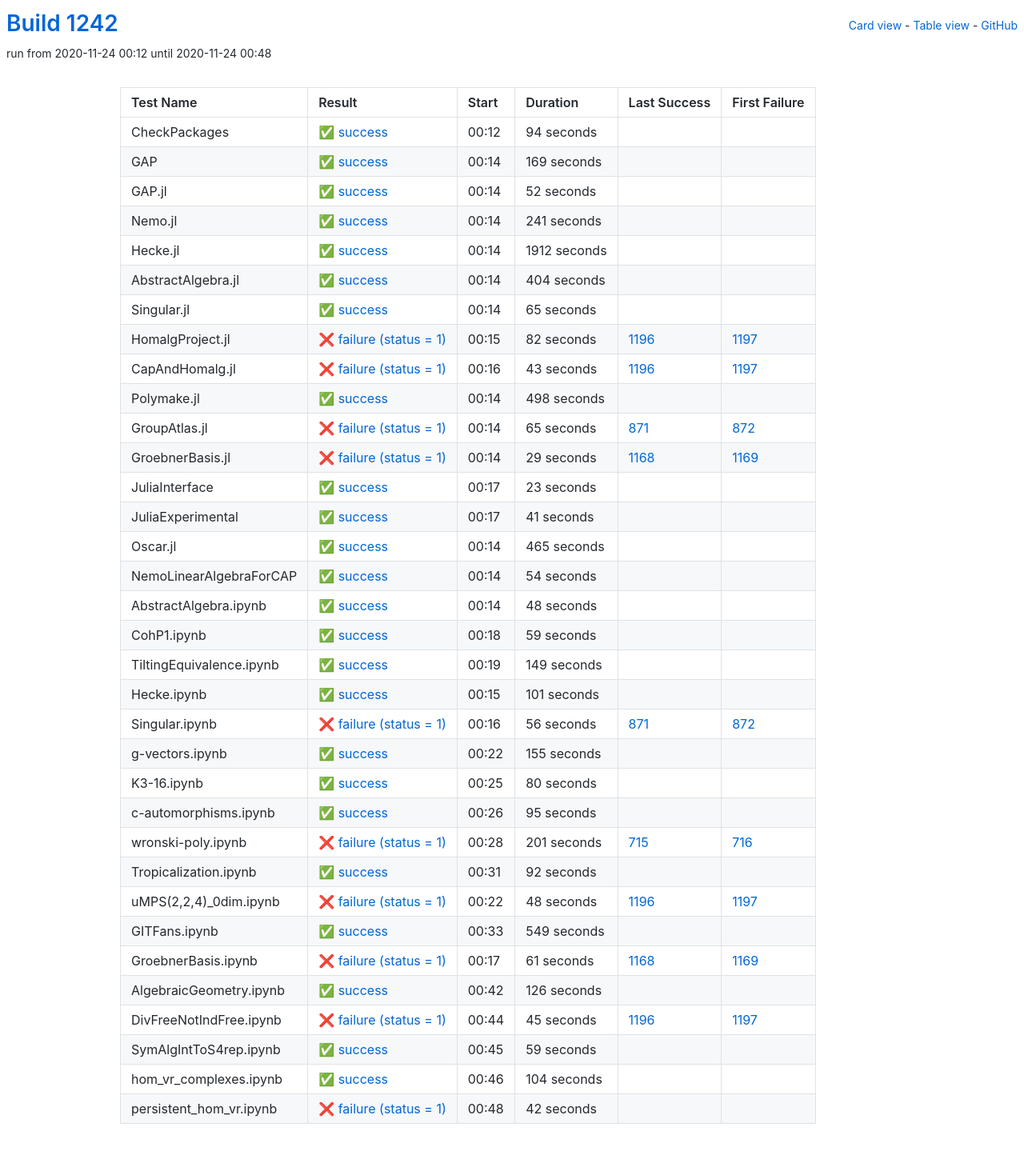
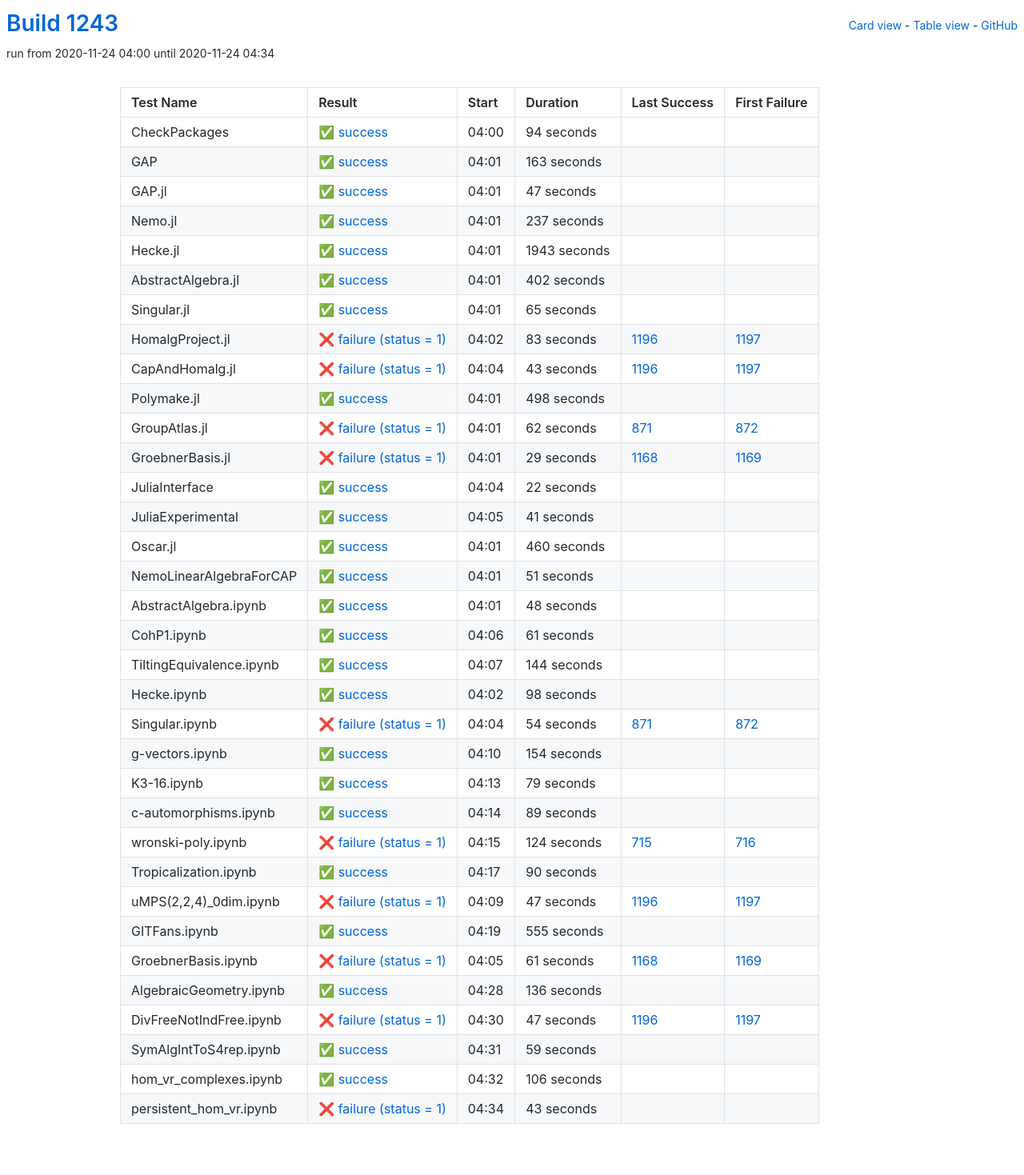
Before and after one commit to oscar-system/oscar-ci-status-stable, a Jekyll site: the page built from table.html, in a window 1280 px wide. Shown: the whole page at 80% size. Built offline with Jekyll 4.4.1, drawn with Linux system fonts in a browser that asks for light colours.

Commit message:
Build #1243

```diff
--- a/_data/ci.yml
+++ b/_data/ci.yml
@@ -1,6 +1,6 @@
 ---
-build: 1242
-build_url: https://oscarci.mathematik.uni-kl.de/job/oscar-stable/1242/
+build: 1243
+build_url: https://oscarci.mathematik.uni-kl.de/job/oscar-stable/1243/
 job: oscar-stable
 organization: oscar-system
 repo: oscar-ci-status-stable
@@ -8,8 +8,8 @@ repourl: https://github.com/oscar-system/oscar-ci-status-stable
 tests:
 - name: CheckPackages
   id: checkpackages
-  log: https://oscarci.mathematik.uni-kl.de/job/oscar-stable/1242/artifact/logs/build-1242/CheckPackages.log
-  start: 2020-11-24 00:12
+  log: https://oscarci.mathematik.uni-kl.de/job/oscar-stable/1243/artifact/logs/build-1243/CheckPackages.log
+  start: 2020-11-24 04:00
   success: true
   exitcode: 0
   status: success
@@ -20,68 +20,68 @@ tests:
   first_failure_url:
 - name: GAP
   id: gap
-  log: https://oscarci.mathematik.uni-kl.de/job/oscar-stable/1242/artifact/logs/build-1242/GAP.log
-  start: 2020-11-24 00:14
+  log: https://oscarci.mathematik.uni-kl.de/job/oscar-stable/1243/artifact/logs/build-1243/GAP.log
+  start: 2020-11-24 04:01
   success: true
   exitcode: 0
   status: success
-  duration: 169
+  duration: 163
   last_success: false
   last_success_url:
   first_failure: false
   first_failure_url:
 - name: GAP.jl
   id: gap-jl
-  log: https://oscarci.mathematik.uni-kl.de/job/oscar-stable/1242/artifact/logs/build-1242/GAP.jl.log
-  start: 2020-11-24 00:14
+  log: https://oscarci.mathematik.uni-kl.de/job/oscar-stable/1243/artifact/logs/build-1243/GAP.jl.log
+  start: 2020-11-24 04:01
   success: true
   exitcode: 0
   status: success
-  duration: 52
+  duration: 47
   last_success: false
   last_success_url:
   first_failure: false
   first_failure_url:
 - name: Nemo.jl
   id: nemo-jl
-  log: https://oscarci.mathematik.uni-kl.de/job/oscar-stable/1242/artifact/logs/build-1242/Nemo.jl.log
-  start: 2020-11-24 00:14
+  log: https://oscarci.mathematik.uni-kl.de/job/oscar-stable/1243/artifact/logs/build-1243/Nemo.jl.log
+  start: 2020-11-24 04:01
   success: true
   exitcode: 0
   status: success
-  duration: 241
+  duration: 237
   last_success: false
   last_success_url:
   first_failure: false
   first_failure_url:
 - name: Hecke.jl
   id: hecke-jl
-  log: https://oscarci.mathematik.uni-kl.de/job/oscar-stable/1242/artifact/logs/build-1242/Hecke.jl.log
-  start: 2020-11-24 00:14
+  log: https://oscarci.mathematik.uni-kl.de/job/oscar-stable/1243/artifact/logs/build-1243/Hecke.jl.log
+  start: 2020-11-24 04:01
   success: true
   exitcode: 0
   status: success
-  duration: 1912
+  duration: 1943
   last_success: false
   last_success_url:
   first_failure: false
   first_failure_url:
 - name: AbstractAlgebra.jl
   id: abstractalgebra-jl
-  log: https://oscarci.mathematik.uni-kl.de/job/oscar-stable/1242/artifact/logs/build-1242/AbstractAlgebra.jl.log
-  start: 2020-11-24 00:14
+  log: https://oscarci.mathematik.uni-kl.de/job/oscar-stable/1243/artifact/logs/build-1243/AbstractAlgebra.jl.log
+  start: 2020-11-24 04:01
   success: true
   exitcode: 0
   status: success
-  duration: 404
+  duration: 402
   last_success: false
   last_success_url:
   first_failure: false
   first_failure_url:
 - name: Singular.jl
   id: singular-jl
-  log: https://oscarci.mathematik.uni-kl.de/job/oscar-stable/1242/artifact/logs/build-1242/Singular.jl.log
-  start: 2020-11-24 00:14
+  log: https://oscarci.mathematik.uni-kl.de/job/oscar-stable/1243/artifact/logs/build-1243/Singular.jl.log
+  start: 2020-11-24 04:01
   success: true
   exitcode: 0
   status: success
@@ -92,20 +92,20 @@ tests:
   first_failure_url:
 - name: HomalgProject.jl
   id: homalgproject-jl
-  log: https://oscarci.mathematik.uni-kl.de/job/oscar-stable/1242/artifact/logs/build-1242/HomalgProject.jl.log
-  start: 2020-11-24 00:15
+  log: https://oscarci.mathematik.uni-kl.de/job/oscar-stable/1243/artifact/logs/build-1243/HomalgProject.jl.log
+  start: 2020-11-24 04:02
   success: false
   exitcode: 1
   status: failure
-  duration: 82
+  duration: 83
   last_success: 1196
   last_success_url: https://oscarci.mathematik.uni-kl.de/job/oscar-stable/1196/
   first_failure: 1197
   first_failure_url: https://oscarci.mathematik.uni-kl.de/job/oscar-stable/1197/
 - name: CapAndHomalg.jl
   id: capandhomalg-jl
-  log: https://oscarci.mathematik.uni-kl.de/job/oscar-stable/1242/artifact/logs/build-1242/CapAndHomalg.jl.log
-  start: 2020-11-24 00:16
+  log: https://oscarci.mathematik.uni-kl.de/job/oscar-stable/1243/artifact/logs/build-1243/CapAndHomalg.jl.log
+  start: 2020-11-24 04:04
   success: false
   exitcode: 1
   status: failure
@@ -116,8 +116,8 @@ tests:
   first_failure_url: https://oscarci.mathematik.uni-kl.de/job/oscar-stable/1197/
 - name: Polymake.jl
   id: polymake-jl
-  log: https://oscarci.mathematik.uni-kl.de/job/oscar-stable/1242/artifact/logs/build-1242/Polymake.jl.log
-  start: 2020-11-24 00:14
+  log: https://oscarci.mathematik.uni-kl.de/job/oscar-stable/1243/artifact/logs/build-1243/Polymake.jl.log
+  start: 2020-11-24 04:01
   success: true
   exitcode: 0
   status: success
@@ -128,20 +128,20 @@ tests:
   first_failure_url:
 - name: GroupAtlas.jl
   id: groupatlas-jl
-  log: https://oscarci.mathematik.uni-kl.de/job/oscar-stable/1242/artifact/logs/build-1242/GroupAtlas.jl.log
-  start: 2020-11-24 00:14
+  log: https://oscarci.mathematik.uni-kl.de/job/oscar-stable/1243/artifact/logs/build-1243/GroupAtlas.jl.log
+  start: 2020-11-24 04:01
   success: false
   exitcode: 1
   status: failure
-  duration: 65
+  duration: 62
   last_success: 871
   last_success_url: https://oscarci.mathematik.uni-kl.de/job/oscar-stable/871/
   first_failure: 872
   first_failure_url: https://oscarci.mathematik.uni-kl.de/job/oscar-stable/872/
 - name: GroebnerBasis.jl
   id: groebnerbasis-jl
-  log: https://oscarci.mathematik.uni-kl.de/job/oscar-stable/1242/artifact/logs/build-1242/GroebnerBasis.jl.log
-  start: 2020-11-24 00:14
+  log: https://oscarci.mathematik.uni-kl.de/job/oscar-stable/1243/artifact/logs/build-1243/GroebnerBasis.jl.log
+  start: 2020-11-24 04:01
   success: false
   exitcode: 1
   status: failure
@@ -152,20 +152,20 @@ tests:
   first_failure_url: https://oscarci.mathematik.uni-kl.de/job/oscar-stable/1169/
 - name: JuliaInterface
   id: juliainterface
-  log: https://oscarci.mathematik.uni-kl.de/job/oscar-stable/1242/artifact/logs/build-1242/JuliaInterface.log
-  start: 2020-11-24 00:17
+  log: https://oscarci.mathematik.uni-kl.de/job/oscar-stable/1243/artifact/logs/build-1243/JuliaInterface.log
+  start: 2020-11-24 04:04
   success: true
   exitcode: 0
   status: success
-  duration: 23
+  duration: 22
   last_success: false
   last_success_url:
   first_failure: false
   first_failure_url:
 - name: JuliaExperimental
   id: juliaexperimental
-  log: https://oscarci.mathematik.uni-kl.de/job/oscar-stable/1242/artifact/logs/build-1242/JuliaExperimental.log
-  start: 2020-11-24 00:17
+  log: https://oscarci.mathematik.uni-kl.de/job/oscar-stable/1243/artifact/logs/build-1243/JuliaExperimental.log
+  start: 2020-11-24 04:05
   success: true
   exitcode: 0
   status: success
@@ -176,32 +176,32 @@ tests:
   first_failure_url:
 - name: Oscar.jl
   id: oscar-jl
-  log: https://oscarci.mathematik.uni-kl.de/job/oscar-stable/1242/artifact/logs/build-1242/Oscar.jl.log
-  start: 2020-11-24 00:14
+  log: https://oscarci.mathematik.uni-kl.de/job/oscar-stable/1243/artifact/logs/build-1243/Oscar.jl.log
+  start: 2020-11-24 04:01
   success: true
   exitcode: 0
   status: success
-  duration: 465
+  duration: 460
   last_success: false
   last_success_url:
   first_failure: false
   first_failure_url:
 - name: NemoLinearAlgebraForCAP
   id: nemolinearalgebraforcap
-  log: https://oscarci.mathematik.uni-kl.de/job/oscar-stable/1242/artifact/logs/build-1242/NemoLinearAlgebraForCAP.log
-  start: 2020-11-24 00:14
+  log: https://oscarci.mathematik.uni-kl.de/job/oscar-stable/1243/artifact/logs/build-1243/NemoLinearAlgebraForCAP.log
+  start: 2020-11-24 04:01
   success: true
   exitcode: 0
   status: success
-  duration: 54
+  duration: 51
   last_success: false
   last_success_url:
   first_failure: false
   first_failure_url:
 - name: AbstractAlgebra.ipynb
   id: abstractalgebra-ipynb
-  log: https://oscarci.mathematik.uni-kl.de/job/oscar-stable/1242/artifact/logs/build-1242/AbstractAlgebra.ipynb.log
-  start: 2020-11-24 00:14
+  log: https://oscarci.mathematik.uni-kl.de/job/oscar-stable/1243/artifact/logs/build-1243/AbstractAlgebra.ipynb.log
+  start: 2020-11-24 04:01
   success: true
   exitcode: 0
   status: success
@@ -212,140 +212,140 @@ tests:
   first_failure_url:
 - name: CohP1.ipynb
   id: cohp1-ipynb
-  log: https://oscarci.mathematik.uni-kl.de/job/oscar-stable/1242/artifact/logs/build-1242/CohP1.ipynb.log
-  start: 2020-11-24 00:18
+  log: https://oscarci.mathematik.uni-kl.de/job/oscar-stable/1243/artifact/logs/build-1243/CohP1.ipynb.log
+  start: 2020-11-24 04:06
   success: true
   exitcode: 0
   status: success
-  duration: 59
+  duration: 61
   last_success: false
   last_success_url:
   first_failure: false
   first_failure_url:
 - name: TiltingEquivalence.ipynb
   id: tiltingequivalence-ipynb
-  log: https://oscarci.mathematik.uni-kl.de/job/oscar-stable/1242/artifact/logs/build-1242/TiltingEquivalence.ipynb.log
-  start: 2020-11-24 00:19
+  log: https://oscarci.mathematik.uni-kl.de/job/oscar-stable/1243/artifact/logs/build-1243/TiltingEquivalence.ipynb.log
+  start: 2020-11-24 04:07
   success: true
   exitcode: 0
   status: success
-  duration: 149
+  duration: 144
   last_success: false
   last_success_url:
   first_failure: false
   first_failure_url:
 - name: Hecke.ipynb
   id: hecke-ipynb
-  log: https://oscarci.mathematik.uni-kl.de/job/oscar-stable/1242/artifact/logs/build-1242/Hecke.ipynb.log
-  start: 2020-11-24 00:15
+  log: https://oscarci.mathematik.uni-kl.de/job/oscar-stable/1243/artifact/logs/build-1243/Hecke.ipynb.log
+  start: 2020-11-24 04:02
   success: true
   exitcode: 0
   status: success
-  duration: 101
+  duration: 98
   last_success: false
   last_success_url:
   first_failure: false
   first_failure_url:
 - name: Singular.ipynb
   id: singular-ipynb
-  log: https://oscarci.mathematik.uni-kl.de/job/oscar-stable/1242/artifact/logs/build-1242/Singular.ipynb.log
-  start: 2020-11-24 00:16
+  log: https://oscarci.mathematik.uni-kl.de/job/oscar-stable/1243/artifact/logs/build-1243/Singular.ipynb.log
+  start: 2020-11-24 04:04
   success: false
   exitcode: 1
   status: failure
-  duration: 56
+  duration: 54
   last_success: 871
   last_success_url: https://oscarci.mathematik.uni-kl.de/job/oscar-stable/871/
   first_failure: 872
   first_failure_url: https://oscarci.mathematik.uni-kl.de/job/oscar-stable/872/
 - name: g-vectors.ipynb
   id: g-vectors-ipynb
-  log: https://oscarci.mathematik.uni-kl.de/job/oscar-stable/1242/artifact/logs/build-1242/g-vectors.ipynb.log
-  start: 2020-11-24 00:22
+  log: https://oscarci.mathematik.uni-kl.de/job/oscar-stable/1243/artifact/logs/build-1243/g-vectors.ipynb.log
+  start: 2020-11-24 04:10
   success: true
   exitcode: 0
   status: success
-  duration: 155
+  duration: 154
   last_success: false
   last_success_url:
   first_failure: false
   first_failure_url:
 - name: K3-16.ipynb
   id: k3-16-ipynb
-  log: https://oscarci.mathematik.uni-kl.de/job/oscar-stable/1242/artifact/logs/build-1242/K3-16.ipynb.log
-  start: 2020-11-24 00:25
+  log: https://oscarci.mathematik.uni-kl.de/job/oscar-stable/1243/artifact/logs/build-1243/K3-16.ipynb.log
+  start: 2020-11-24 04:13
   success: true
   exitcode: 0
   status: success
-  duration: 80
+  duration: 79
   last_success: false
   last_success_url:
   first_failure: false
   first_failure_url:
 - name: c-automorphisms.ipynb
   id: c-automorphisms-ipynb
-  log: https://oscarci.mathematik.uni-kl.de/job/oscar-stable/1242/artifact/logs/build-1242/c-automorphisms.ipynb.log
-  start: 2020-11-24 00:26
+  log: https://oscarci.mathematik.uni-kl.de/job/oscar-stable/1243/artifact/logs/build-1243/c-automorphisms.ipynb.log
+  start: 2020-11-24 04:14
   success: true
   exitcode: 0
   status: success
-  duration: 95
+  duration: 89
   last_success: false
   last_success_url:
   first_failure: false
   first_failure_url:
 - name: wronski-poly.ipynb
   id: wronski-poly-ipynb
-  log: https://oscarci.mathematik.uni-kl.de/job/oscar-stable/1242/artifact/logs/build-1242/wronski-poly.ipynb.log
-  start: 2020-11-24 00:28
+  log: https://oscarci.mathematik.uni-kl.de/job/oscar-stable/1243/artifact/logs/build-1243/wronski-poly.ipynb.log
+  start: 2020-11-24 04:15
   success: false
   exitcode: 1
   status: failure
-  duration: 201
+  duration: 124
   last_success: 715
   last_success_url: https://oscarci.mathematik.uni-kl.de/job/oscar-stable/715/
   first_failure: 716
   first_failure_url: https://oscarci.mathematik.uni-kl.de/job/oscar-stable/716/
 - name: Tropicalization.ipynb
   id: tropicalization-ipynb
-  log: https://oscarci.mathematik.uni-kl.de/job/oscar-stable/1242/artifact/logs/build-1242/Tropicalization.ipynb.log
-  start: 2020-11-24 00:31
+  log: https://oscarci.mathematik.uni-kl.de/job/oscar-stable/1243/artifact/logs/build-1243/Tropicalization.ipynb.log
+  start: 2020-11-24 04:17
   success: true
   exitcode: 0
   status: success
-  duration: 92
+  duration: 90
   last_success: false
   last_success_url:
   first_failure: false
   first_failure_url:
 - name: uMPS(2,2,4)_0dim.ipynb
   id: umps-2-2-4-0dim-ipynb
-  log: https://oscarci.mathematik.uni-kl.de/job/oscar-stable/1242/artifact/logs/build-1242/uMPS-2-2-4-_0dim.ipynb.log
-  start: 2020-11-24 00:22
+  log: https://oscarci.mathematik.uni-kl.de/job/oscar-stable/1243/artifact/logs/build-1243/uMPS-2-2-4-_0dim.ipynb.log
+  start: 2020-11-24 04:09
   success: false
   exitcode: 1
   status: failure
-  duration: 48
+  duration: 47
   last_success: 1196
   last_success_url: https://oscarci.mathematik.uni-kl.de/job/oscar-stable/1196/
   first_failure: 1197
   first_failure_url: https://oscarci.mathematik.uni-kl.de/job/oscar-stable/1197/
 - name: GITFans.ipynb
   id: gitfans-ipynb
-  log: https://oscarci.mathematik.uni-kl.de/job/oscar-stable/1242/artifact/logs/build-1242/GITFans.ipynb.log
-  start: 2020-11-24 00:33
+  log: https://oscarci.mathematik.uni-kl.de/job/oscar-stable/1243/artifact/logs/build-1243/GITFans.ipynb.log
+  start: 2020-11-24 04:19
   success: true
   exitcode: 0
   status: success
-  duration: 549
+  duration: 555
   last_success: false
   last_success_url:
   first_failure: false
   first_failure_url:
 - name: GroebnerBasis.ipynb
   id: groebnerbasis-ipynb
-  log: https://oscarci.mathematik.uni-kl.de/job/oscar-stable/1242/artifact/logs/build-1242/GroebnerBasis.ipynb.log
-  start: 2020-11-24 00:17
+  log: https://oscarci.mathematik.uni-kl.de/job/oscar-stable/1243/artifact/logs/build-1243/GroebnerBasis.ipynb.log
+  start: 2020-11-24 04:05
   success: false
   exitcode: 1
   status: failure
@@ -356,32 +356,32 @@ tests:
   first_failure_url: https://oscarci.mathematik.uni-kl.de/job/oscar-stable/1169/
 - name: AlgebraicGeometry.ipynb
   id: algebraicgeometry-ipynb
-  log: https://oscarci.mathematik.uni-kl.de/job/oscar-stable/1242/artifact/logs/build-1242/AlgebraicGeometry.ipynb.log
-  start: 2020-11-24 00:42
+  log: https://oscarci.mathematik.uni-kl.de/job/oscar-stable/1243/artifact/logs/build-1243/AlgebraicGeometry.ipynb.log
+  start: 2020-11-24 04:28
   success: true
   exitcode: 0
   status: success
-  duration: 126
+  duration: 136
   last_success: false
   last_success_url:
   first_failure: false
   first_failure_url:
 - name: DivFreeNotIndFree.ipynb
   id: divfreenotindfree-ipynb
-  log: https://oscarci.mathematik.uni-kl.de/job/oscar-stable/1242/artifact/logs/build-1242/DivFreeNotIndFree.ipynb.log
-  start: 2020-11-24 00:44
+  log: https://oscarci.mathematik.uni-kl.de/job/oscar-stable/1243/artifact/logs/build-1243/DivFreeNotIndFree.ipynb.log
+  start: 2020-11-24 04:30
   success: false
   exitcode: 1
   status: failure
-  duration: 45
+  duration: 47
   last_success: 1196
   last_success_url: https://oscarci.mathematik.uni-kl.de/job/oscar-stable/1196/
   first_failure: 1197
   first_failure_url: https://oscarci.mathematik.uni-kl.de/job/oscar-stable/1197/
 - name: SymAlgIntToS4rep.ipynb
   id: symalginttos4rep-ipynb
-  log: https://oscarci.mathematik.uni-kl.de/job/oscar-stable/1242/artifact/logs/build-1242/SymAlgIntToS4rep.ipynb.log
-  start: 2020-11-24 00:45
+  log: https://oscarci.mathematik.uni-kl.de/job/oscar-stable/1243/artifact/logs/build-1243/SymAlgIntToS4rep.ipynb.log
+  start: 2020-11-24 04:31
   success: true
   exitcode: 0
   status: success
@@ -392,24 +392,24 @@ tests:
   first_failure_url:
 - name: hom_vr_complexes.ipynb
   id: hom-vr-complexes-ipynb
-  log: https://oscarci.mathematik.uni-kl.de/job/oscar-stable/1242/artifact/logs/build-1242/hom_vr_complexes.ipynb.log
-  start: 2020-11-24 00:46
+  log: https://oscarci.mathematik.uni-kl.de/job/oscar-stable/1243/artifact/logs/build-1243/hom_vr_complexes.ipynb.log
+  start: 2020-11-24 04:32
   success: true
   exitcode: 0
   status: success
-  duration: 104
+  duration: 106
   last_success: false
   last_success_url:
   first_failure: false
   first_failure_url:
 - name: persistent_hom_vr.ipynb
   id: persistent-hom-vr-ipynb
-  log: https://oscarci.mathematik.uni-kl.de/job/oscar-stable/1242/artifact/logs/build-1242/persistent_hom_vr.ipynb.log
-  start: 2020-11-24 00:48
+  log: https://oscarci.mathematik.uni-kl.de/job/oscar-stable/1243/artifact/logs/build-1243/persistent_hom_vr.ipynb.log
+  start: 2020-11-24 04:34
   success: false
   exitcode: 1
   status: failure
-  duration: 42
+  duration: 43
   last_success: false
   last_success_url:
   first_failure: false
```
Also changed, not shown: README.md.
